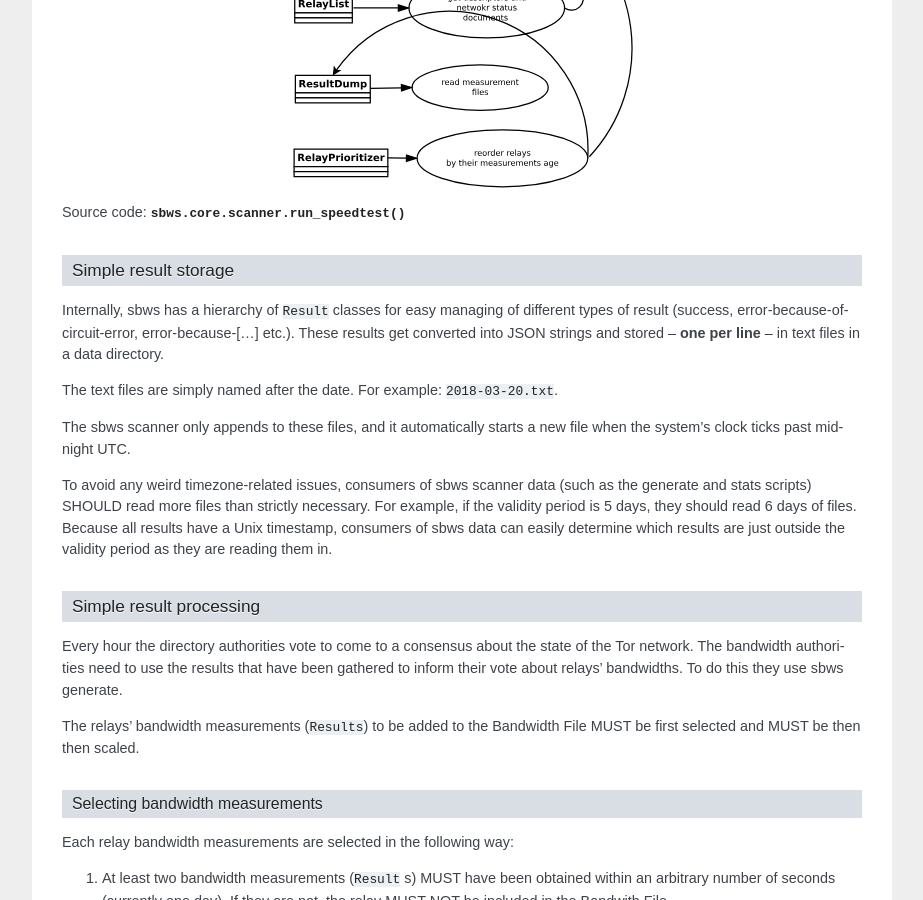
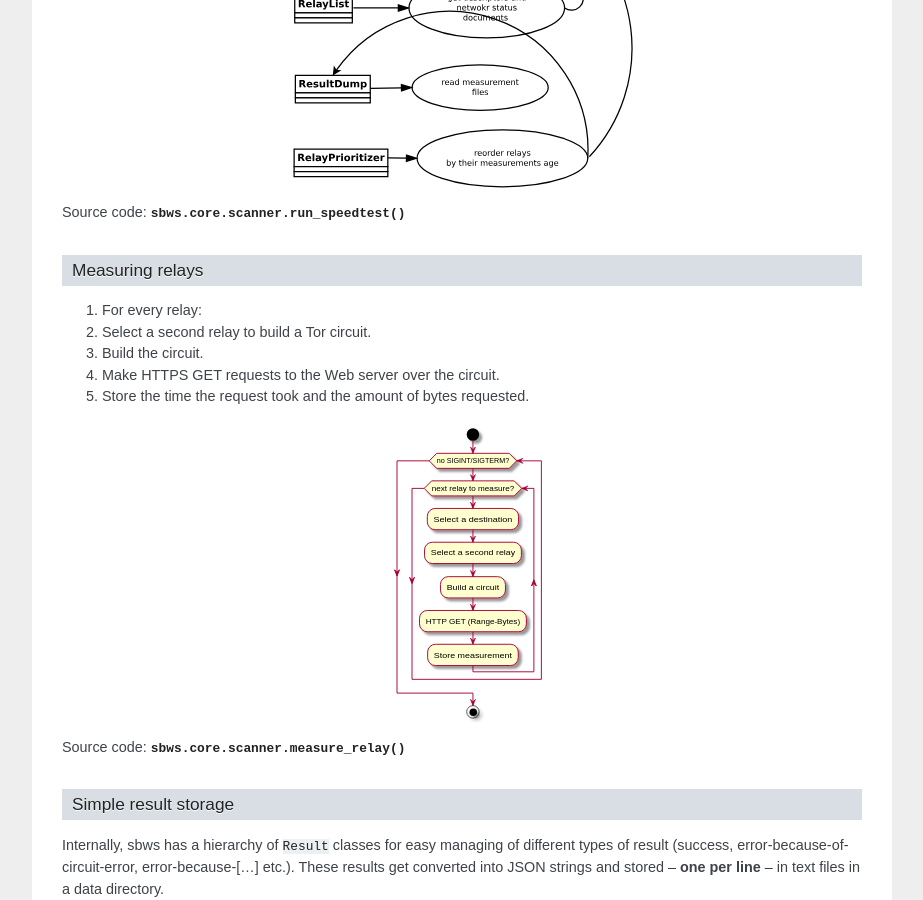
Before and after one commit to torproject/sbws, a Sphinx documentation site: the page built from docs/source/specification.rst, in a window 1280 px wide and 900 px high, scrolled down 2214 px. Shown: the whole window, without its empty margins (198-1121 px from the left). Built offline with Sphinx 7.4.7, drawn with Linux system fonts in a browser that asks for light colours; formulas are drawn with MathJax 3.

Commit message:
docs: explain how the relays are measured

```diff
--- a/docs/source/specification.rst
+++ b/docs/source/specification.rst
@@ -116,6 +116,21 @@ Classes used in the initialization:
 
 Source code: :func:`sbws.core.scanner.run_speedtest`
 
+Measuring relays
+~~~~~~~~~~~~~~~~~
+
+#. For every relay:
+#. Select a second relay to build a Tor circuit.
+#. Build the circuit.
+#. Make HTTPS GET requests to the Web server over the circuit.
+#. Store the time the request took and the amount of bytes requested.
+
+.. image:: ./images/activity_all.svg
+   :alt: activity measuring relays
+   :height: 300px
+   :align: center
+
+Source code: :func:`sbws.core.scanner.measure_relay`
 
 Simple result storage
 ~~~~~~~~~~~~~~~~~~~~~
```
Also changed, not shown: docs/source/images/activity_all.svg (added), 1 other file.
